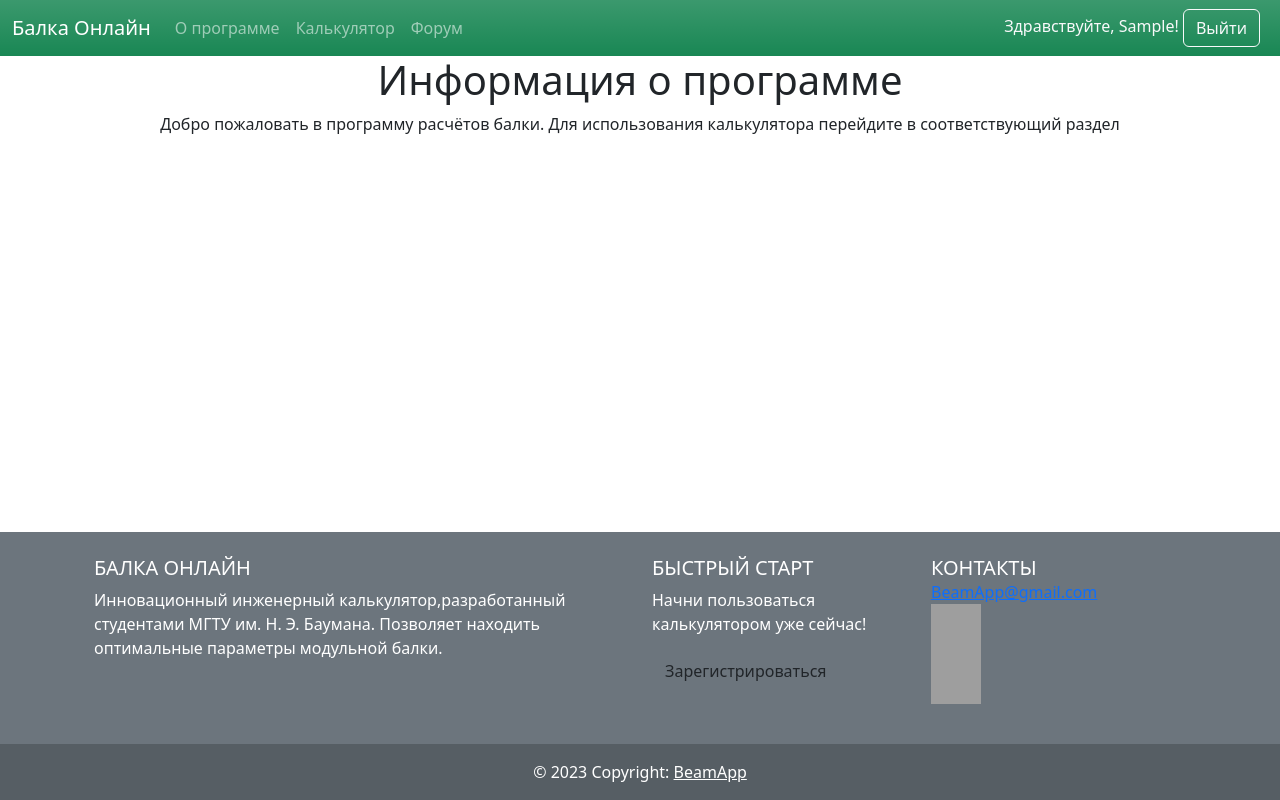
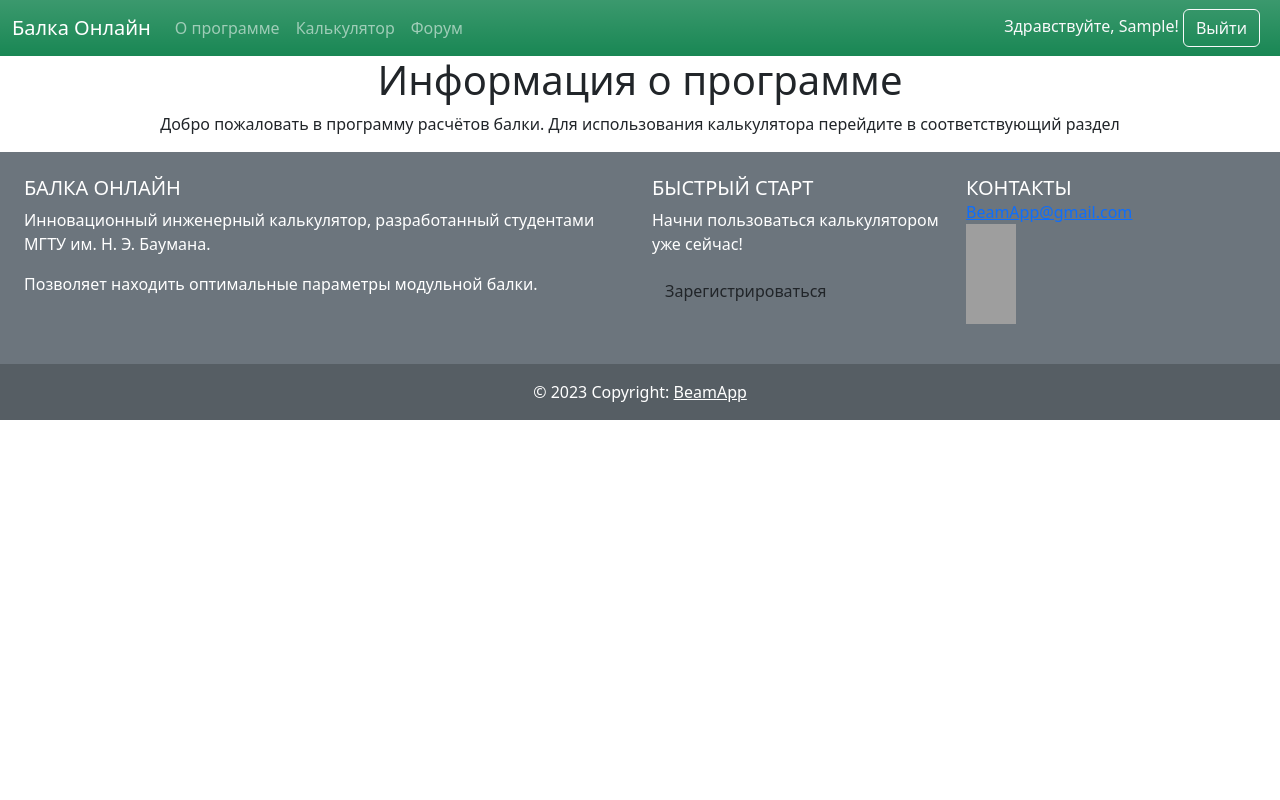
Before and after one commit to Ship-Vano/balkapp, a Django app: page /account/ in a window 1280 px wide. Run offline with Django 4.2, Linux system fonts and the light colour scheme; the visitor is signed in with stand-in values (Sample User, id 1); grey boxes are pictures that could not be loaded.

Commit message:
Fixed the footer: added "fluid" parameter

```diff
--- a/BeamApp/account/templates/base.html
+++ b/BeamApp/account/templates/base.html
@@ -7,7 +7,6 @@
     <!--link rel="stylesheet" href="/static/css/base.css"-->
 </head>
 
-<header>
   <nav class="navbar navbar-dark navbar-expand-lg bg-success bg-gradient">
     <div class="container-fluid">
       <a class="navbar-brand" href="{% url "about" %}">Балка Онлайн</a>
@@ -39,47 +38,17 @@
       </div>
     </div>
   </nav>
-</header>
 <body>
   <div class="container-fluid text-center">
     {% block contents %}
     {% endblock %}
   </div>
 </body>
-<!--    <div id="header">-->
-<!--        <span class="logo">БАЛКА ОНЛАЙН</span>-->
-<!--        {% if request.user.is_authenticated %}-->
-<!--          <ul class="menu">-->
-<!--              <li {% if section == "about" %}class="selected"{% endif %}>-->
-<!--                <a href="{% url "about" %}">О программе</a>-->
-<!--              </li>-->
-<!--              <li {% if section == "calculator" %}class="selected"{% endif %}>-->
-<!--               <a href="{% url "work:work" %}">Калькулятор</a>-->
-<!--              </li>-->
-<!--              <li {% if section == "images" %}class="selected"{% endif %}>-->
-<!--                <a href="#">Форум</a>-->
-<!--              </li>-->
 
-<!--          </ul>-->
-<!--        {% endif %}-->
-<!--        <span class="user">-->
-<!--        {% if request.user.is_authenticated %}-->
-<!--            Здравствуйте, {{ request.user.first_name|default:request.user.username }}!-->
-<!--            <a href="{% url "logout" %}">Выйти</a>-->
-<!--        {% else %}-->
-<!--            <a href="{% url "login" %}">Войти</a>-->
-<!--        {% endif %}-->
-<!--        </span>-->
-<!--        </div>-->
-<!--        <div id="content">-->
-<!--            {% block content %}-->
-<!--            {% endblock %}-->
-<!--        </div>-->
-<section class="fixed-bottom">
   <!-- Footer -->
   <footer class="bg-secondary text-white text-center text-md-start">
     <!-- Grid container -->
-    <div class="container p-4">
+    <div class="container-fluid p-4">
       <!--Grid row-->
       <div class="row">
         <!--Grid column-->
@@ -87,7 +56,10 @@
           <h5 class="text-uppercase">Балка Онлайн</h5>
 
           <p>
-            Инновационный инженерный калькулятор,разработанный студентами МГТУ им. Н. Э. Баумана. Позволяет находить оптимальные параметры модульной балки.
+            Инновационный инженерный калькулятор, разработанный студентами МГТУ им. Н. Э. Баумана.
+          </p>
+          <p>
+            Позволяет находить оптимальные параметры модульной балки.
           </p>
         </div>
         <!--Grid column-->
@@ -127,14 +99,11 @@
     <!-- Grid container -->
 
     <!-- Copyright -->
-    <div class="text-center p-3" style="background-color: rgba(0, 0, 0, 0.2);">
+    <div class="text-center fluid p-3" style="background-color: rgba(0, 0, 0, 0.2);">
       © 2023 Copyright:
       <a class="text-white" >BeamApp</a>
     </div>
     <!-- Copyright -->
   </footer>
-</section>
-
-
-</div>
+<script src="https://cdn.jsdelivr.net/npm/bootstrap@5.3.0/dist/js/bootstrap.bundle.min.js" integrity="sha384-geWF76RCwLtnZ8qwWowPQNguL3RmwHVBC9FhGdlKrxdiJJigb/j/68SIy3Te4Bkz" crossorigin="anonymous"></script>
 </html>
```
